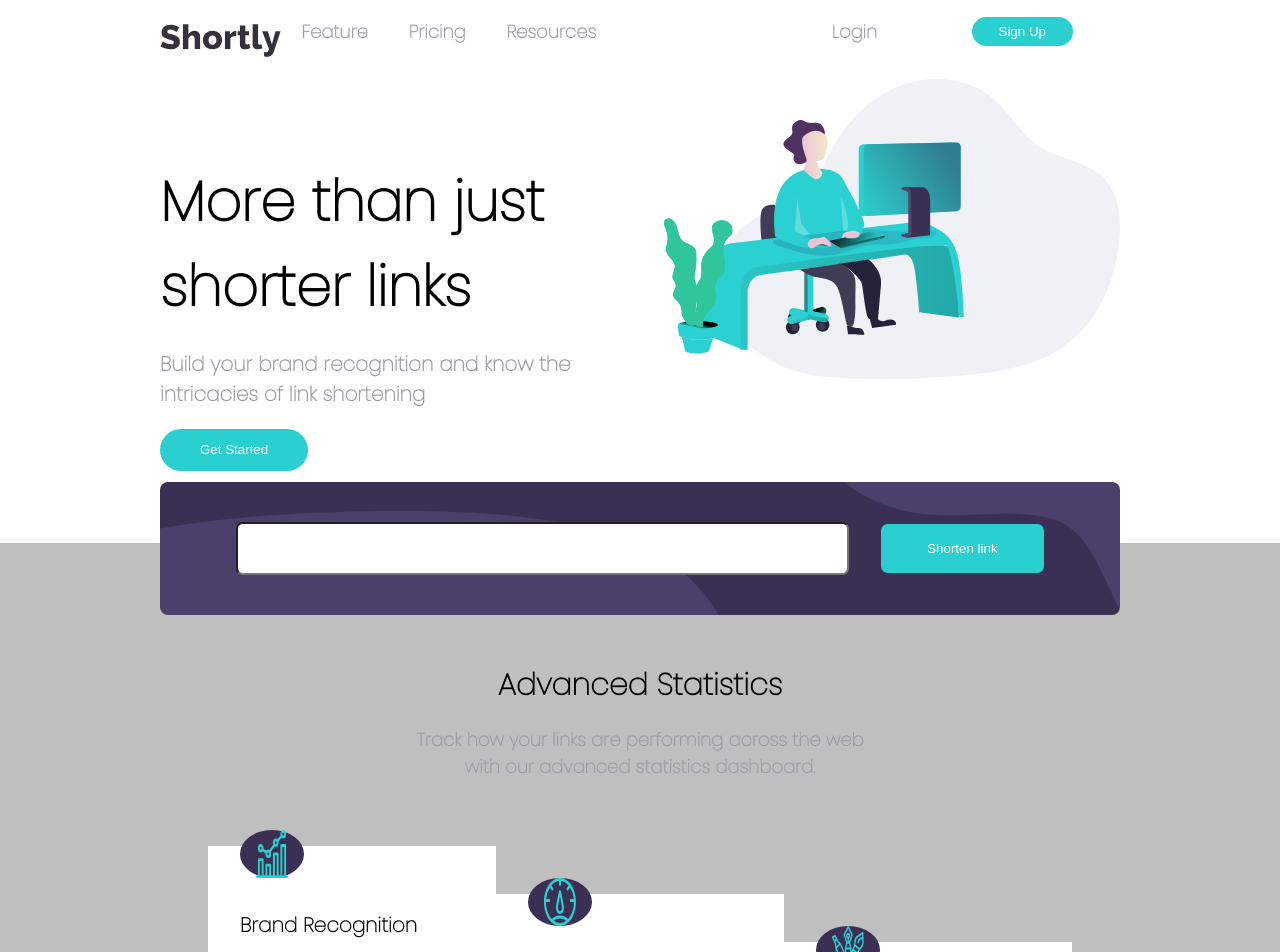
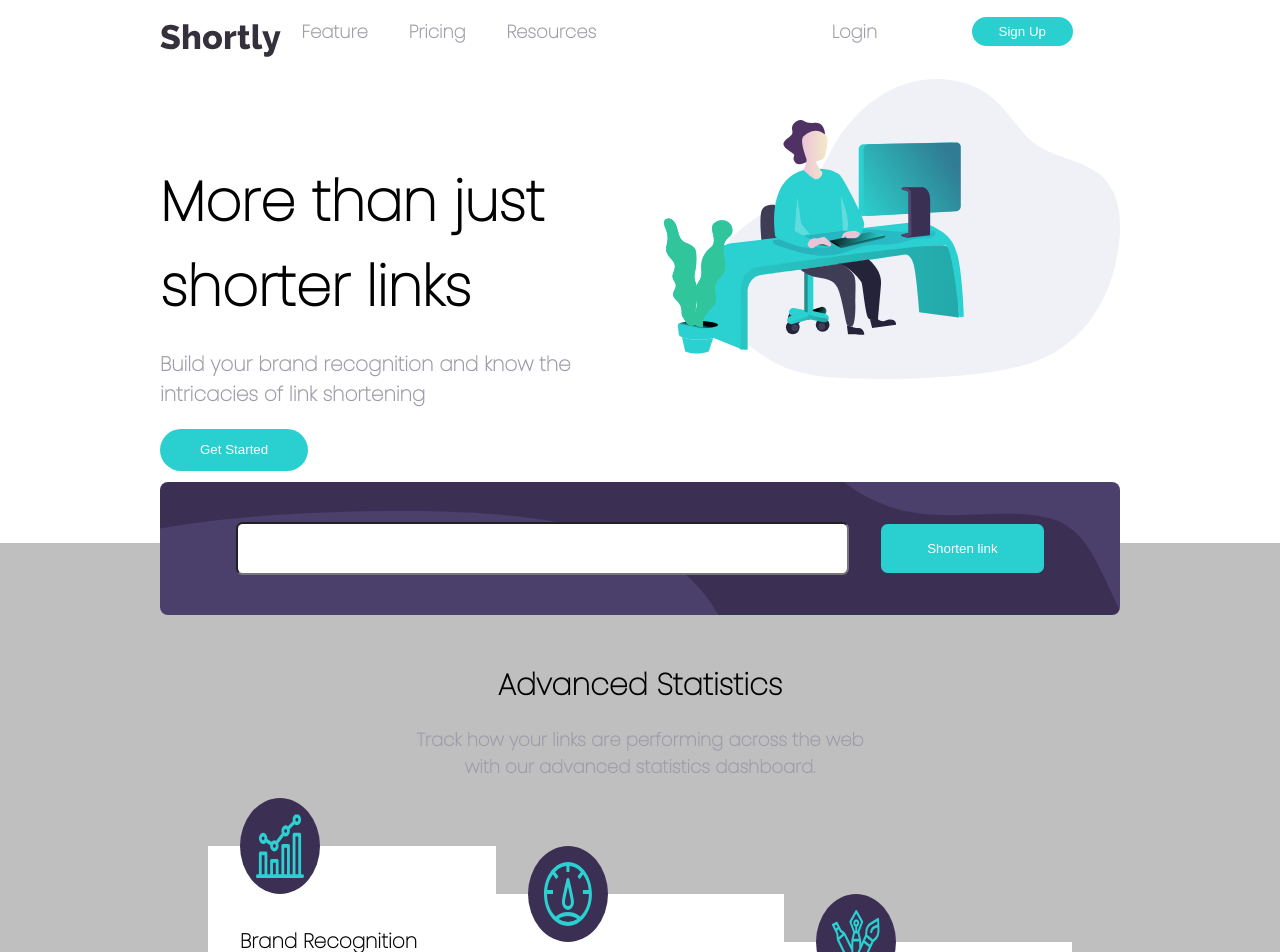
Before and after one commit to Apurba-Kumar-Ghosh/React-API-Assesment, a React (Create React App) app: page / in a window 1280 px wide. Shown: the top 952 px of the page. Built offline with nearby package versions, Linux system fonts and the light colour scheme.

Commit message:
Update Body.js

```diff
--- a/src/components/body/styles/Body.js
+++ b/src/components/body/styles/Body.js
@@ -146,18 +146,17 @@ export const FeatureHeading = styled.h1`
 `;
 export const FrameIcon = styled.div`
   background-color: #3b3054;
-  width: 4em;
-  height: 4em;
   border-radius: 50%;
   display: flex;
   justify-content: center;
   align-items: center;
-  margin-top: -2em;
+  margin-top: -4em;
+  margin-bottom : 0;
   margin-bottom: 2em;
+  padding : 1em 1em;
   img {
-    width: 2em;
-    height: 3em;
-    padding: auto;
+    width: 3em;
+    height: 4em;
   }
 `;
 export const Heading = styled.h2`
```
